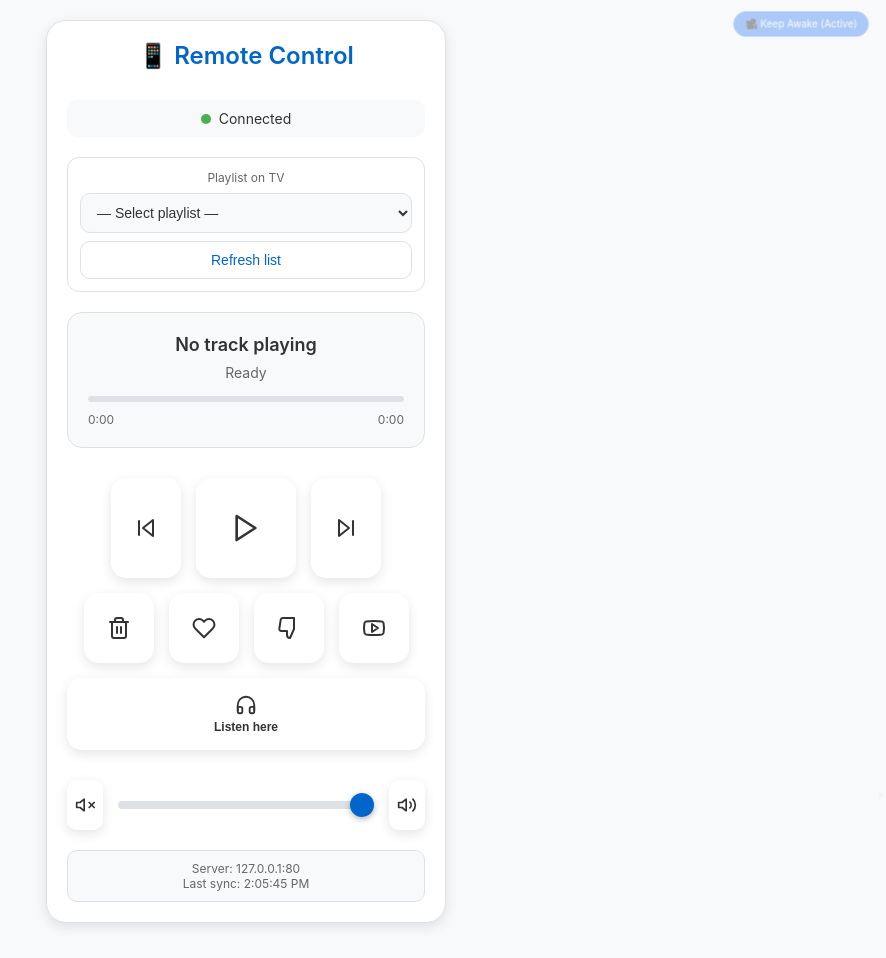
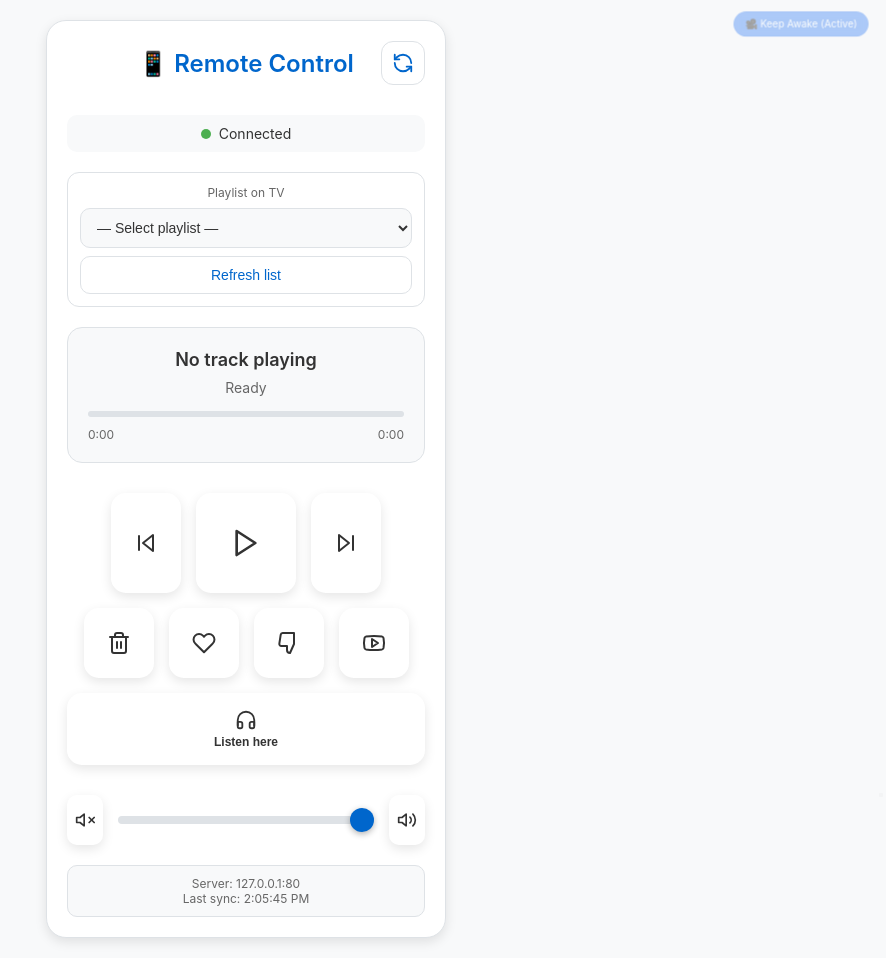
Before and after one commit to elimS2/SyncPlay-Hub, a Flask app: page /remote in a window 1280 px wide. Shown: the whole page, without its empty margins (394-1280 px from the left). Before the commit the page ends 927 px from the top, so only its background shows below. Run offline with Flask 3, Linux system fonts and the light colour scheme; data that the repository does not hold is empty; parts of the project's set-up code (start-up, migrations or seed data) failed here and were passed over; some libraries are stand-ins or nearby versions.

Commit message:
Add reload button to remote control page (F5 equivalent)
Made-with: Cursor

```diff
--- a/static/css/remote.css
+++ b/static/css/remote.css
@@ -57,11 +57,48 @@ body {
   margin-bottom: 30px;
 }
 
+.header-row {
+  display: grid;
+  grid-template-columns: 44px 1fr 44px;
+  align-items: center;
+  gap: 4px;
+  margin-bottom: 5px;
+}
+
+.header-corner-spacer {
+  width: 44px;
+  height: 44px;
+}
+
+.header-reload-btn {
+  width: 44px;
+  height: 44px;
+  padding: 0;
+  display: flex;
+  align-items: center;
+  justify-content: center;
+  border: 1px solid var(--border);
+  border-radius: 12px;
+  background: rgba(255, 255, 255, 0.05);
+  color: var(--accent);
+  cursor: pointer;
+  -webkit-tap-highlight-color: rgba(0, 0, 0, 0.1);
+}
+
+.header-reload-btn:hover {
+  background: rgba(255, 255, 255, 0.12);
+  border-color: rgba(255, 255, 255, 0.25);
+}
+
+.header-reload-btn:active {
+  opacity: 0.9;
+}
+
 .title {
   font-size: 24px;
   font-weight: 600;
   color: var(--accent);
-  margin-bottom: 5px;
+  margin: 0;
 }
 
 .subtitle {
--- a/static/js/modules/remote-control.js
+++ b/static/js/modules/remote-control.js
@@ -35,6 +35,7 @@ class RemoteControl {
     // Status elements
     this.statusDot = document.getElementById('statusDot');
     this.statusText = document.getElementById('statusText');
+    this.reloadPageBtn = document.getElementById('remoteReloadBtn');
 
     // Player type elements
     this.playerTypeInfo = document.getElementById('playerTypeInfo');
@@ -210,6 +211,10 @@ class RemoteControl {
     }
     if (this.playlistSourcesRefreshBtn) {
       this.playlistSourcesRefreshBtn.addEventListener('click', () => this.loadPlaylistSources());
+    }
+
+    if (this.reloadPageBtn) {
+      this.reloadPageBtn.addEventListener('click', () => window.location.reload());
     }
 
     if (this.followAudioBtn) {
--- a/templates/remote/components/header.html
+++ b/templates/remote/components/header.html
@@ -1,6 +1,17 @@
 <!-- Header -->
 <div class="header">
-  <h1 class="title">📱 Remote Control</h1>
+  <div class="header-row">
+    <span class="header-corner-spacer" aria-hidden="true"></span>
+    <h1 class="title">📱 Remote Control</h1>
+    <button type="button" id="remoteReloadBtn" class="header-reload-btn" title="Reload page (F5)" aria-label="Reload page">
+      <svg width="22" height="22" viewBox="0 0 24 24" fill="none" stroke="currentColor" stroke-width="2" stroke-linecap="round" stroke-linejoin="round" aria-hidden="true">
+        <path d="M21 12a9 9 0 0 0-9-9 9.75 9.75 0 0 0-6.74 2.74L3 8"></path>
+        <path d="M3 3v5h5"></path>
+        <path d="M3 12a9 9 0 0 0 9 9 9.75 9.75 0 0 0 6.74-2.74L21 16"></path>
+        <path d="M16 16h5v5"></path>
+      </svg>
+    </button>
+  </div>
 </div>
 
 <!-- Connection Status -->
```
